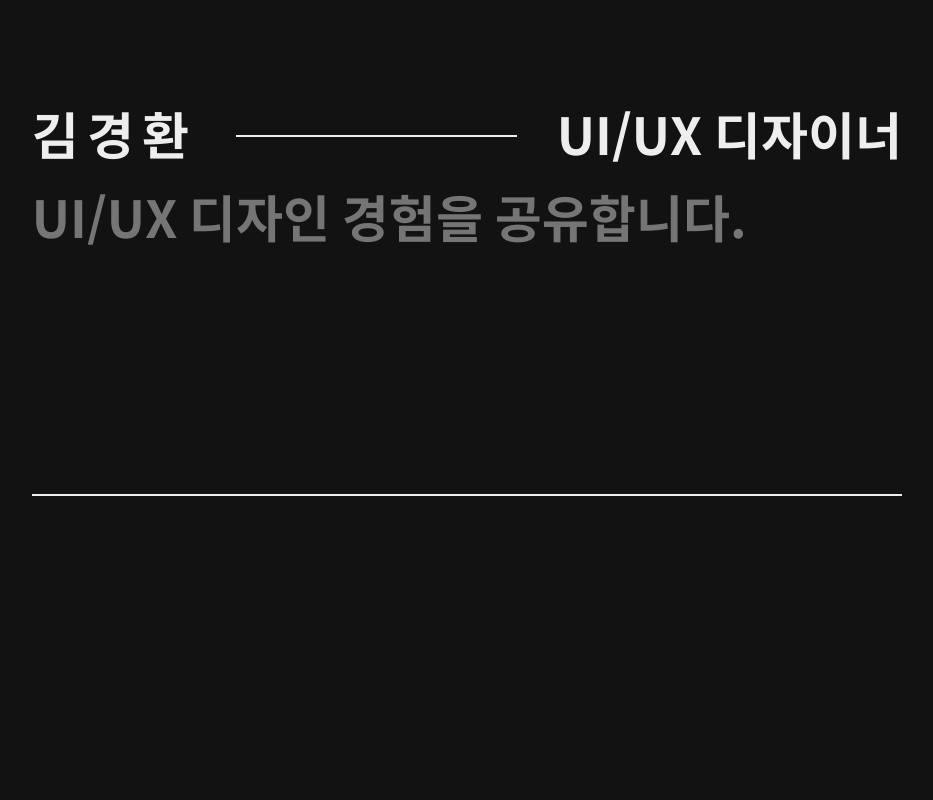
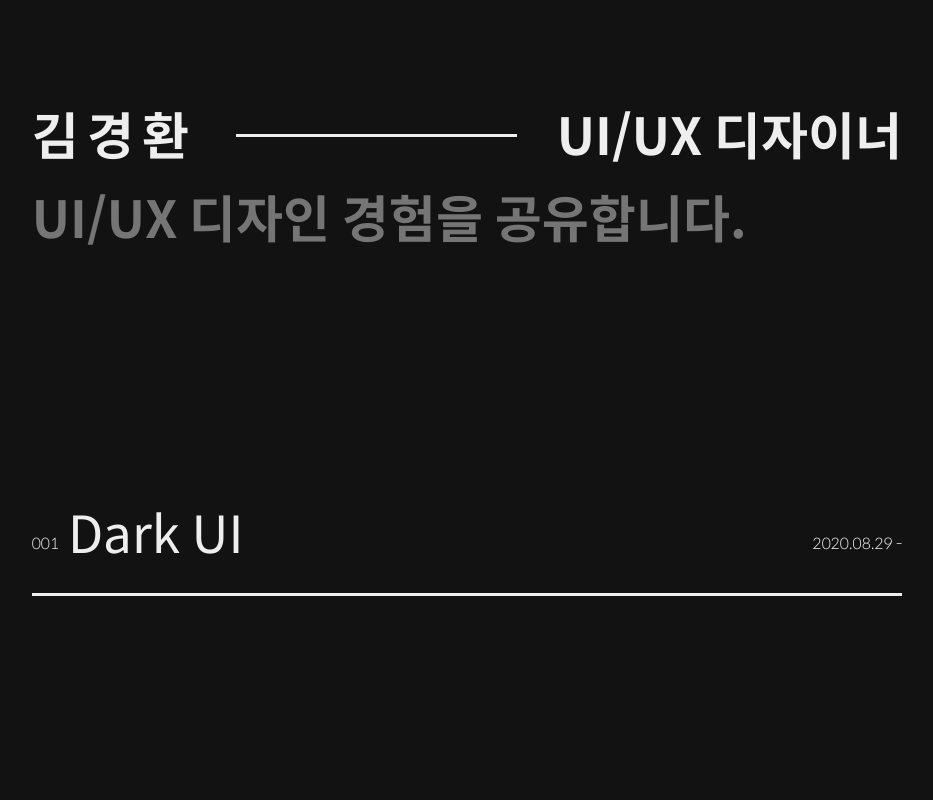
Before and after one commit to dalgudot/share-design, a Next.js app: page / in a window 1280 px wide. Shown: the top 800 px of the page, without its empty margins (173-1106 px from the left). Built offline with nearby package versions, Linux system fonts and the light colour scheme.

Commit message:
subject component

```diff
--- /dev/null
+++ b/src/components/subject.js
@@ -0,0 +1,49 @@
+import styled from "styled-components";
+
+const Subject = ({ order, title, date }) => {
+  return (
+    <>
+      <Container>
+        <LeftBox>
+          <p>{order}</p>
+          <h1>{title}</h1>
+        </LeftBox>
+        <p>{date}</p>
+      </Container>
+      <Line />
+    </>
+  );
+};
+
+export default Subject;
+
+const Container = styled.section`
+  width: 100%;
+  color: #eeeeee;
+  display: flex;
+  justify-content: space-between;
+  align-items: flex-end;
+  margin-top: 30vh;
+
+  p {
+    font-size: 1.2vw;
+    font-weight: 300;
+  }
+
+  h1 {
+    font-weight: 400;
+    margin-left: 0.7vw;
+  }
+`;
+
+const LeftBox = styled.span`
+  display: flex;
+  align-items: flex-end;
+`;
+
+const Line = styled.div`
+  width: 100%;
+  height: 0.2vw;
+  background-color: #eeeeee;
+  margin-top: 3vh;
+`;
--- a/src/pages/index.js
+++ b/src/pages/index.js
@@ -1,17 +1,25 @@
-import { motion } from "framer-motion";
+import Head from "next/head";
 import styled from "styled-components";
 import styles from "../styles/Home.module.css";
+import Subject from "../components/subject";
+import { motion } from "framer-motion";
 
 const Home = () => {
   return (
     <>
+      <Head>
+        <title>KHK Portfolio</title>
+      </Head>
       <IntroText>
         <h1 className={styles.name__text}>김경환</h1>
         <span></span>
         <h1>UI/UX 디자이너</h1>
       </IntroText>
       <h1 className={styles.share__text}>UI/UX 디자인 경험을 공유합니다.</h1>
-      <Line />
+      <Subject order="001" title="Dark UI" date="2020.08.29 -" />
+      {/* 문자열만 "~"로 표기. 나머지는 {~} */}
+      <Subject order="002" title="Reponsive UI" date="2020.09.07 -" />
+      <Footer />
     </>
   );
 };
@@ -28,7 +36,7 @@ const IntroText = styled.section`
 
   span {
     width: 22vw;
-    height: 2px;
+    height: 0.2vw;
     background-color: #eeeeee;
     margin-left: 16px;
     margin-right: 17px;
@@ -36,9 +44,7 @@ const IntroText = styled.section`
   }
 `;
 
-const Line = styled.div`
+const Footer = styled.footer`
   width: 100%;
-  height: 2px;
-  background-color: #eeeeee;
-  margin-top: 30vh;
+  height: 500px;
 `;
--- a/src/styles/globals.css
+++ b/src/styles/globals.css
@@ -5,6 +5,7 @@ section {
 }
 
 body {
+  font-family: "Spoqa Han Sans", sans-serif;
   padding: 0;
   margin: 0 16vw;
   background-color: #121212;
@@ -22,10 +23,10 @@ a {
 }
 
 h1 {
-  font-family: "Spoqa Han Sans", sans-serif;
   font-weight: 700;
   font-size: 4vw;
   margin: 0;
+  padding: 0;
 }
 
 /* S of Spoqa Han Sans */
```
Also changed, not shown: src/components/fonts-test.js (deleted, +0 -43 lines), src/pages/nextJS.js (renamed from src/pages/nextJSref.js).
